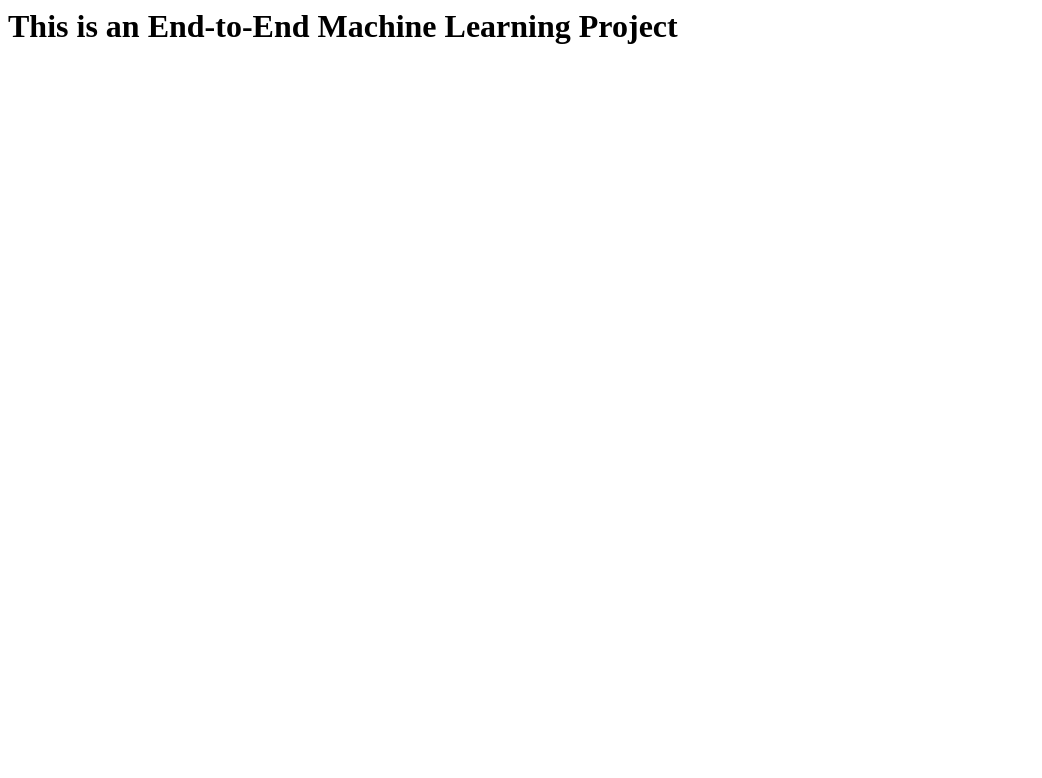
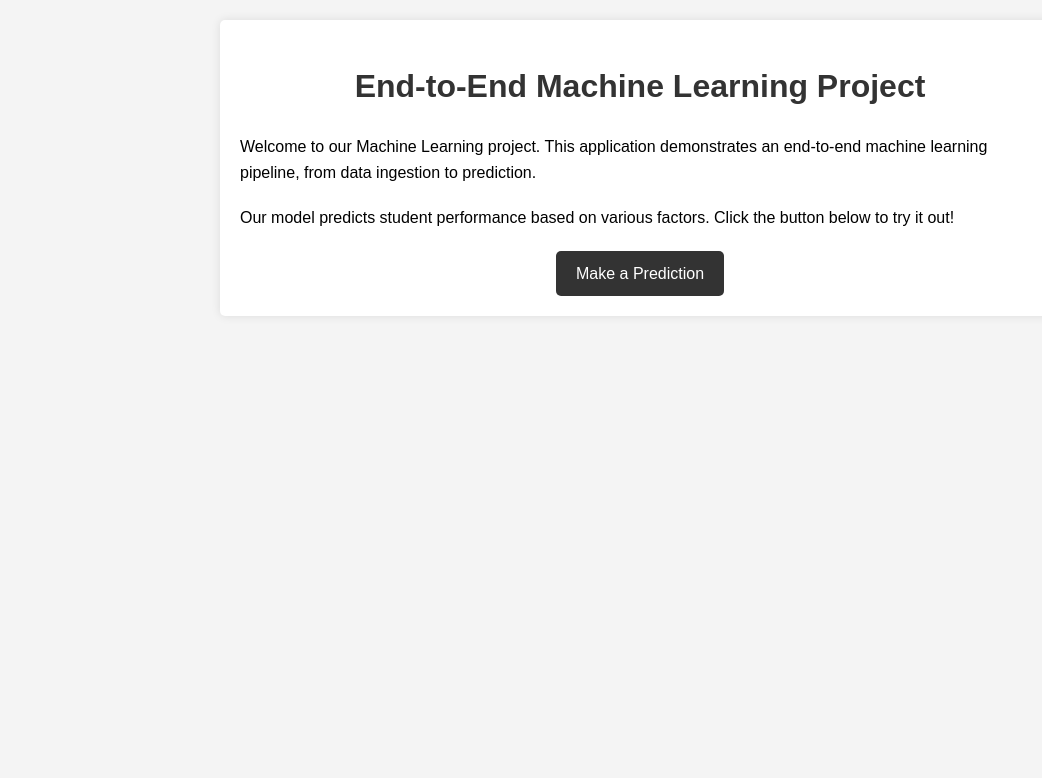
Before and after one commit to gaganjotshan/MLOps-End2End, a Flask app: page / in a window 1280 px wide. Shown: the top 778 px of the page, without its empty margins (0-1042 px from the left). Run offline with Flask 3, Linux system fonts and the light colour scheme.

Commit message:
Main Page Button

```diff
--- a/templates/index.html
+++ b/templates/index.html
@@ -1 +1,58 @@
-<h1>This is an End-to-End Machine Learning Project</h1>
+<!DOCTYPE html>
+<html lang="en">
+<head>
+    <meta charset="UTF-8">
+    <meta name="viewport" content="width=device-width, initial-scale=1.0">
+    <title>End-to-End Machine Learning Project</title>
+    <style>
+        body {
+            font-family: Arial, sans-serif;
+            line-height: 1.6;
+            margin: 0;
+            padding: 20px;
+            background-color: #f4f4f4;
+        }
+        .container {
+            max-width: 800px;
+            margin: auto;
+            background: white;
+            padding: 20px;
+            border-radius: 5px;
+            box-shadow: 0 0 10px rgba(0,0,0,0.1);
+        }
+        h1 {
+            color: #333;
+            text-align: center;
+        }
+        p {
+            margin-bottom: 20px;
+        }
+        .btn {
+            display: inline-block;
+            background: #333;
+            color: #fff;
+            padding: 10px 20px;
+            text-decoration: none;
+            border-radius: 5px;
+            transition: background 0.3s;
+            text-align: center;
+        }
+        .btn:hover {
+            background: #555;
+        }
+        .btn-container {
+            text-align: center;
+        }
+    </style>
+</head>
+<body>
+    <div class="container">
+        <h1>End-to-End Machine Learning Project</h1>
+        <p>Welcome to our Machine Learning project. This application demonstrates an end-to-end machine learning pipeline, from data ingestion to prediction.</p>
+        <p>Our model predicts student performance based on various factors. Click the button below to try it out!</p>
+        <div class="btn-container">
+            <a href="/predictdata" class="btn">Make a Prediction</a>
+        </div>
+    </div>
+</body>
+</html>
```
